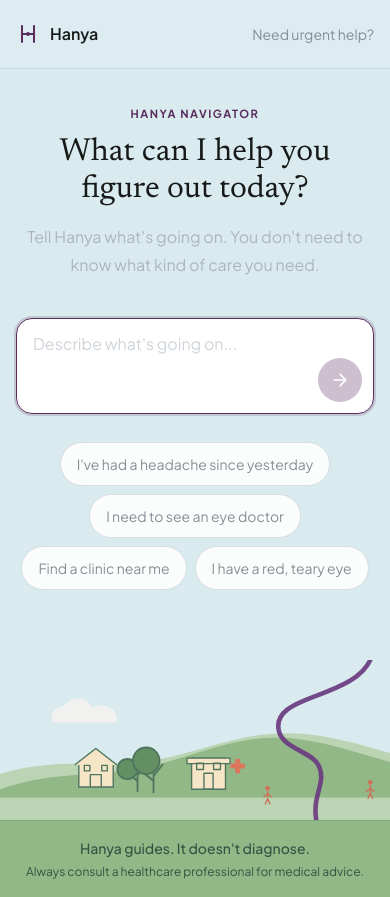
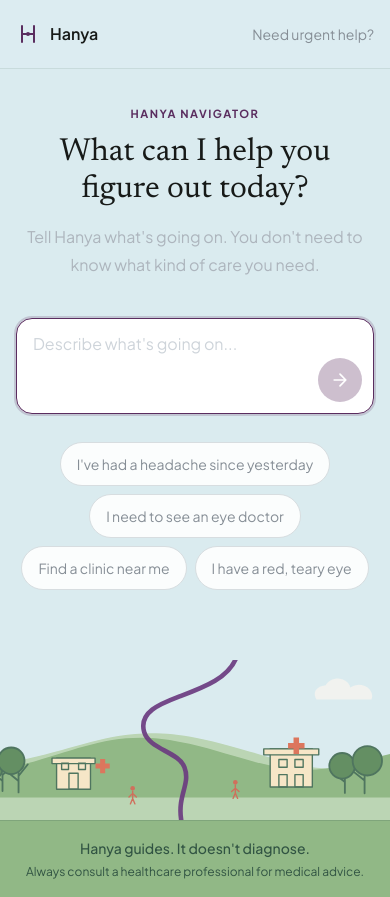
Before and after one commit to Malikversuslife/ai-healthcare-navigator, a React (Vite) app: page /navigator in a window 390 px wide. Built offline with nearby package versions, Linux system fonts and the light colour scheme.

Commit message:
fix: align welcome landscape

```diff
--- a/src/index.css
+++ b/src/index.css
@@ -75,7 +75,7 @@
 .welcome-kicker { color: #5A2D5F; font-size: .7rem; font-weight: 700; letter-spacing: .13em; margin: 0 0 .75rem; text-transform: uppercase; }
 
 .welcome-landscape { position: absolute; z-index: 0; bottom: -1px; left: 0; width: 100%; color: #4f755f; pointer-events: none; }
-.welcome-landscape svg { display: block; width: 100%; min-width: 760px; height: auto; transform: translateX(50%); margin-left: -380px; }
+.welcome-landscape svg { display: block; position: relative; left: 50%; width: 100%; min-width: 760px; height: auto; transform: translateX(-50%); }
 .landscape-hill { stroke: none; }
 .hill-back { fill: #bbd5b4; }
 .hill-front { fill: #91b886; }
@@ -94,7 +94,7 @@
 @media (max-width: 640px) {
   .welcome-world { min-height: calc(100vh - 185px); padding-top: 2.25rem; }
   .welcome-content { padding-bottom: min(31vh, 230px); }
-  .welcome-landscape svg { min-width: 660px; margin-left: -330px; }
+  .welcome-landscape svg { min-width: 660px; }
 }
 
 @layer components {
```
